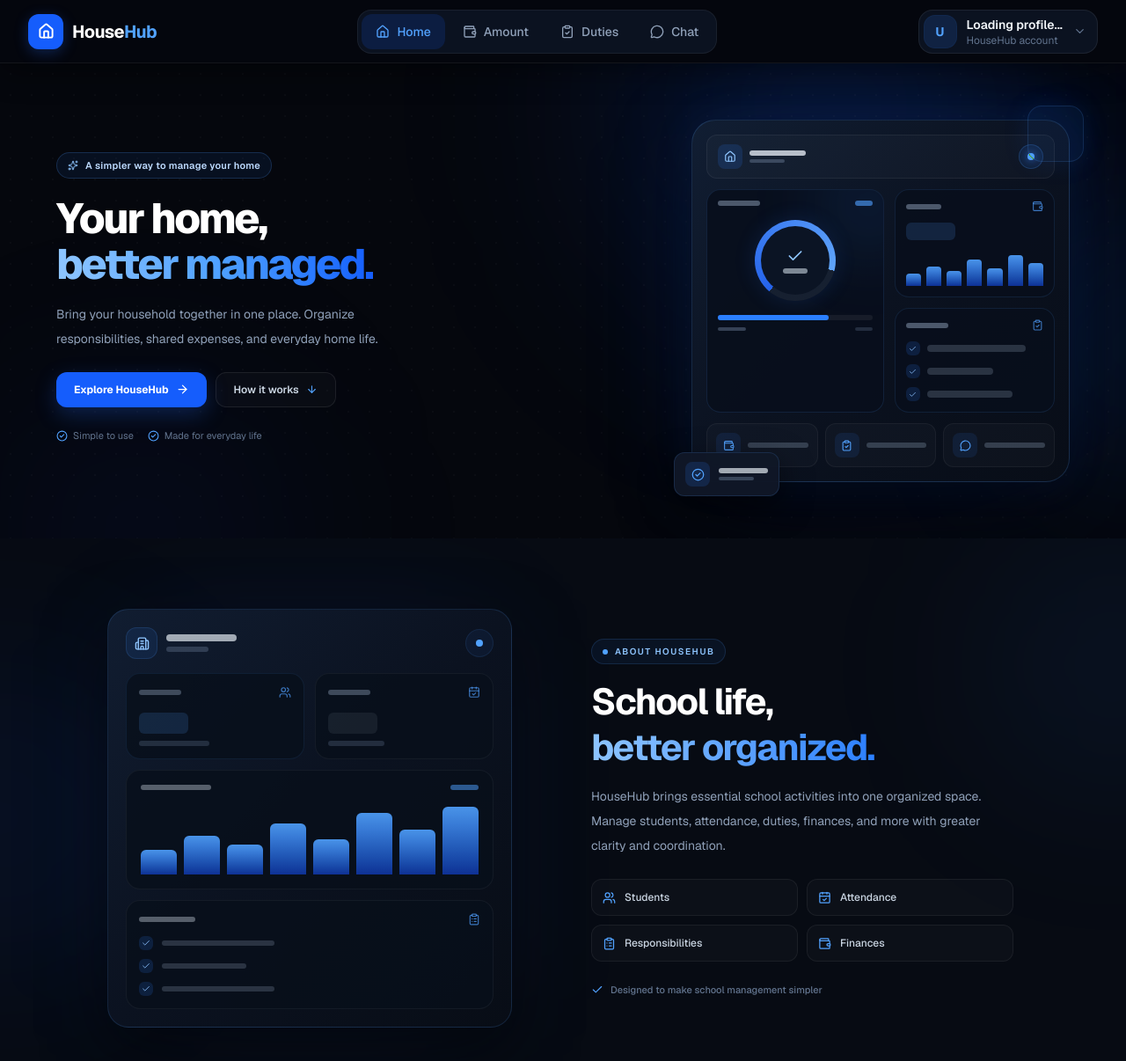
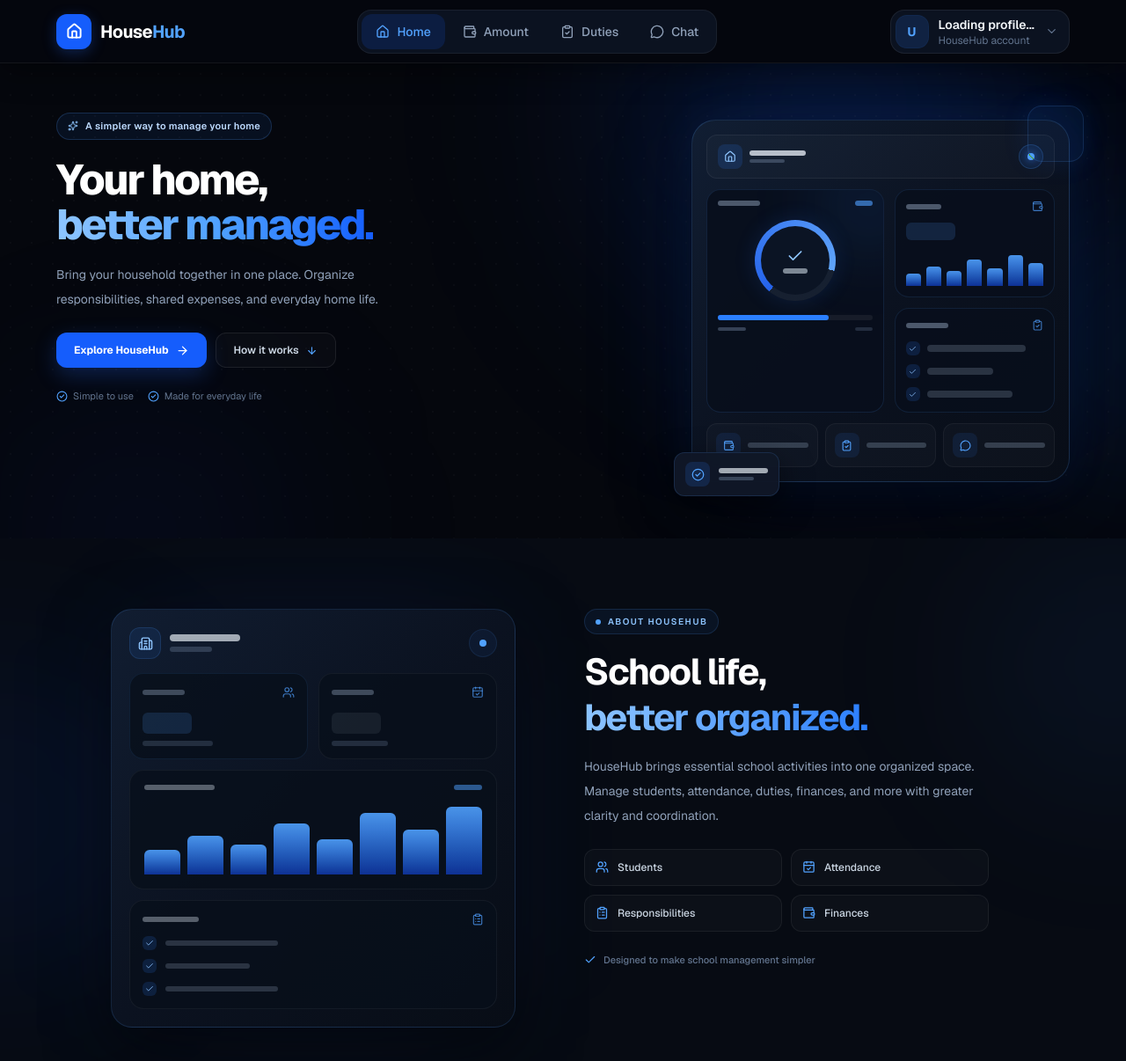
Before and after one commit to petersam6636-web/HouseHub, a Next.js app: page /home in a window 1280 px wide. Shown: the top 1206 px of the page at 88% size. Built offline with nearby package versions, Linux system fonts and the light colour scheme.

Commit message:
fix the eroor

```diff
--- a/components/About.tsx
+++ b/components/About.tsx
@@ -29,7 +29,7 @@ export default function AboutHouseHub() {
       </div>
 
       <div className="mx-auto w-full max-w-6xl px-4 py-14 sm:px-6 sm:py-16 lg:px-8 lg:py-20">
-        <div className="grid items-center gap-10 md:grid-cols-2 md:gap-12 lg:gap-16">
+        <div className="grid items-start gap-10 md:grid-cols-2 md:gap-8 lg:gap-12">
           {/* LEFT: Abstract school dashboard */}
           <div className="relative mx-auto w-full max-w-[460px] md:order-1">
             <div className="absolute inset-8 rounded-[2rem] bg-blue-600/[0.15] blur-[70px]" />
@@ -129,7 +129,7 @@ export default function AboutHouseHub() {
           </div>
 
           {/* RIGHT: About text */}
-          <div className="w-full max-w-[480px] md:order-2">
+          <div className="w-full max-w-[460px] md:order-2">
             <div className="mb-4 inline-flex items-center gap-2 rounded-full border border-blue-400/15 bg-blue-500/[0.07] px-3 py-1.5">
               <span className="h-1.5 w-1.5 rounded-full bg-blue-400" />
 
--- a/components/Header.tsx
+++ b/components/Header.tsx
@@ -196,7 +196,7 @@ export default function Header() {
   return (
     <header className="sticky top-0 z-50 h-[72px] w-full border-b border-white/[0.06] bg-[#05070D]/95 shadow-[0_8px_35px_rgba(0,0,0,0.45)] backdrop-blur-xl">
       <div className="h-full w-full px-2 sm:px-4 lg:px-8">
-        <div className="mx-auto h-full w-full max-w-[1440px]">
+        <div className="mx-auto h-full w-full max-w-6xl">
           {/* Same header height on every device */}
           <div className="flex h-full items-center justify-between gap-1.5 sm:gap-3 md:gap-5">
             {/* LEFT: HouseHub brand */}
--- a/components/HeroSection.tsx
+++ b/components/HeroSection.tsx
@@ -35,9 +35,9 @@ export default function HeroSection() {
       </div>
 
       <div className="mx-auto w-full max-w-[1440px] px-4 py-12 sm:px-6 sm:py-14 lg:px-8 lg:py-16">
-        <div className="mx-auto flex w-full max-w-6xl flex-col items-center gap-10 md:flex-row md:justify-between md:gap-8 lg:gap-12">
+        <div className="mx-auto flex w-full max-w-6xl flex-col items-center gap-10 md:flex-row md:items-start md:justify-between md:gap-8 lg:gap-12">
           {/* LEFT: Compact hero content */}
-          <div className="w-full max-w-[460px] -mt-2 text-center md:flex-1 md:text-left">
+          <div className="order-1 w-full max-w-[460px] -mt-2 text-center md:order-none md:flex-1 md:text-left">
             <div className="mb-5 inline-flex items-center gap-2 rounded-full border border-blue-400/20 bg-blue-500/[0.08] px-3 py-1.5">
               <Sparkles size={12} className="text-blue-300" />
 
@@ -96,7 +96,7 @@ export default function HeroSection() {
           </div>
 
           {/* RIGHT: Decorative dashboard visual */}
-          <div className="relative mx-auto w-full max-w-[390px] md:mx-0 md:flex-1 lg:max-w-[430px]">
+          <div className="order-2 relative mx-auto w-full max-w-[390px] md:order-none md:mx-0 md:flex-1 lg:max-w-[430px]">
             {/* Blue glow */}
             <div className="pointer-events-none absolute inset-4 rounded-[2.5rem] bg-blue-600/[0.20] blur-[65px]" />
 
```
